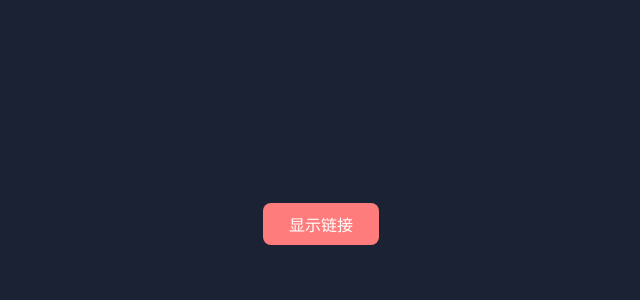
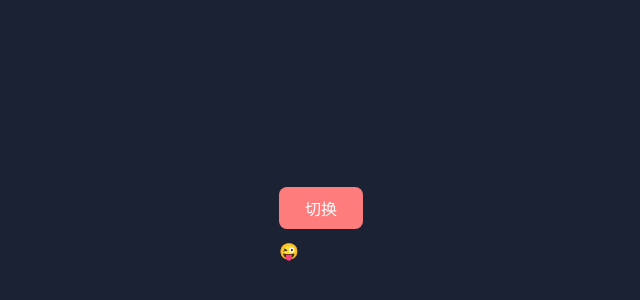
Before and after one commit to Shao0203/react01, a React (Create React App) app: page / in a window 1280 px wide. Shown: the part 176-476 px from the top of the page, without its empty margins (319-959 px from the left). Built offline with nearby package versions, Linux system fonts and the light colour scheme.

Commit message:
react-transition-group switch transition

```diff
--- a/src/App.css
+++ b/src/App.css
@@ -15,39 +15,17 @@
   align-items: center;
 }
 
-/* .link:hover {
-  color: white;
-  font-size: 28px;
-} */
-
-.link {
-  /* transition: color 1s ease-in-out, font-size 1s ease-in-out; */
-  /* animation: blink 1s ease-in-out infinite; */
-}
-
-@keyframes blink {
-  0% {
-    opacity: 1;
-  }
-  50% {
-    opacity: 0.3;
-  }
-  100% {
-    opacity: 1;
-  }
-}
-
-.link-enter {
+.fade-enter {
   opacity: 0;
 }
-.link-enter-active {
+.fade-enter-active {
   opacity: 1;
   transition: opacity 1000ms;
 }
-.link-exit {
+.fade-exit {
   opacity: 1;
 }
-.link-exit-active {
+.fade-exit-active {
   opacity: 0;
   transition: opacity 1000ms;
 }
--- a/src/App.js
+++ b/src/App.js
@@ -1,37 +1,41 @@
-import { useEffect, useRef, useState } from 'react';
+import { useRef, useState } from 'react';
+import { CSSTransition, SwitchTransition } from 'react-transition-group';
 import './App.css';
-import { CSSTransition } from 'react-transition-group';
 
 function App() {
-  const linkRef = useRef(null);
-  const [isIn, setIsIn] = useState(false);
+  const [current, setCurrent] = useState(1);
+  const component1Ref = useRef(null);
+  const component2Ref = useRef(null);
 
-  // useEffect(() => {
-  //   if (linkRef.current !== null) {
-  //     linkRef.current.animate(
-  //       [{ opacity: 1 }, { opacity: 0.3 }, { opacity: 1 }],
-  //       { duration: 1000, iterations: Infinity }
-  //     );
-  //   }
-  // }, []);
+  let nodeRef = component1Ref;
+
+  let content = '😜';
+  if (current === 1) {
+    nodeRef = component1Ref;
+    content = '😜';
+  }
+  if (current === 2) {
+    nodeRef = component2Ref;
+    content = '😆';
+  }
 
   return (
     <main className='container'>
-      <button onClick={() => setIsIn(!isIn)}>
-        {isIn ? '隐藏' : '显示'}链接
+      <button onClick={() => setCurrent((current) => (current === 1 ? 2 : 1))}>
+        切换
       </button>
-      <CSSTransition
-        nodeRef={linkRef}
-        in={isIn}
-        timeout={1000}
-        classNames='link'
-        mountOnEnter
-        unmountOnExit
-      >
-        <a href='#' className='link' ref={linkRef}>
-          超链接
-        </a>
-      </CSSTransition>
+      <SwitchTransition mode='out-in'>
+        <CSSTransition
+          key={current}
+          nodeRef={nodeRef}
+          classNames='fade'
+          addEndListener={(done) => {
+            nodeRef.current.addEventListener('transitionend', done, false);
+          }}
+        >
+          <div ref={nodeRef}>{content}</div>
+        </CSSTransition>
+      </SwitchTransition>
     </main>
   );
 }
```
